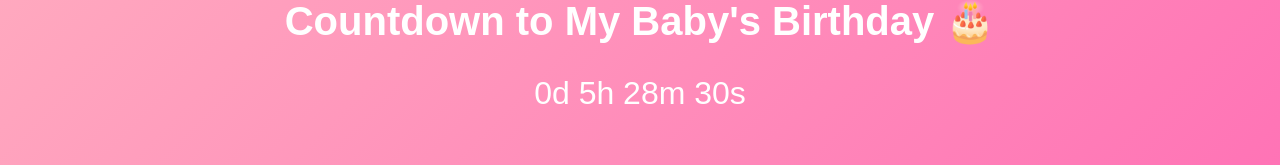
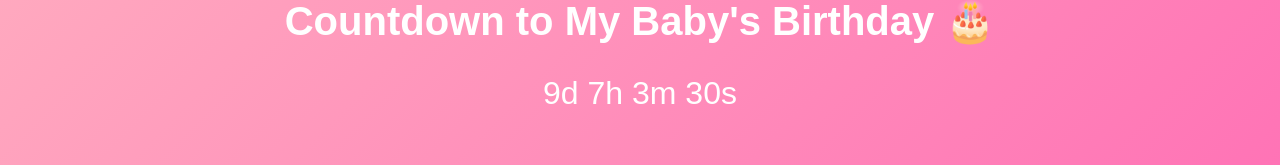
Before and after one commit to tanishk2006-hub/birthday-surprise, a plain HTML site: page index.html in a window 1280 px wide. Shown: the part 358-523 px from the top of the page. Drawn offline with Linux system fonts and the light colour scheme.

Commit message:
Update index.html

```diff
--- a/index.html
+++ b/index.html
@@ -72,7 +72,7 @@
   <canvas id="confetti"></canvas>
 
   <script>
-    const birthday = new Date("2025-10-30T22:25:00").getTime();
+    const birthday = new Date("2025-11-09T00:00:00").getTime();
     const countdown = document.getElementById('countdown');
     const photo = document.getElementById('photo');
     const message = document.getElementById('message');
```
